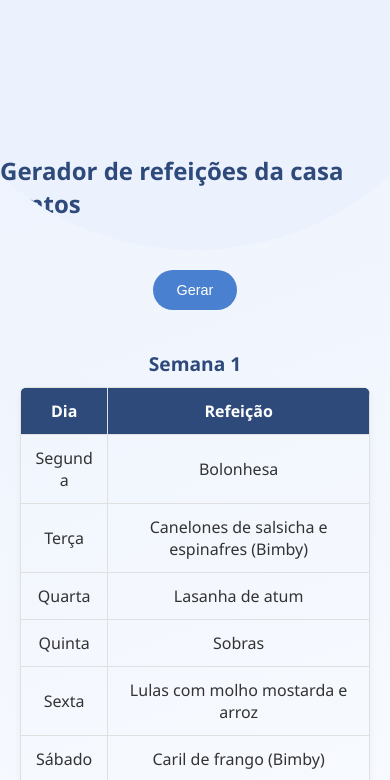
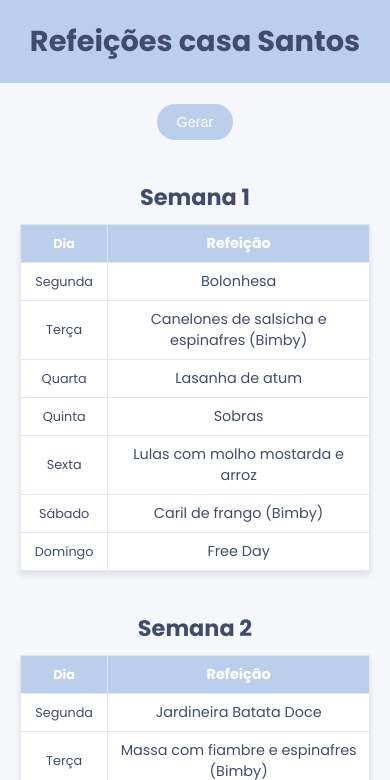
Before and after one commit to manel1874/meal-prep, a plain HTML site: page index.html in a window 390 px wide. Both pictures are taken after a click on the button "Gerar". Shown: the top 780 px of the page. Drawn offline with Linux system fonts and the light colour scheme.

Commit message:
feat: improve mobile view

```diff
--- a/index.html
+++ b/index.html
@@ -3,190 +3,134 @@
 <head>
   <meta charset="UTF-8" />
   <meta name="viewport" content="width=device-width, initial-scale=1.0"/>
-  <title>Meal Prep Generator</title>
+  <title>Refeições casa Santos</title>
+  <!-- Importing Poppins font for a modern look -->
+  <link href="https://fonts.googleapis.com/css2?family=Poppins:wght@400;500;700&display=swap" rel="stylesheet">
   <style>
-    /*
-      1) GENERAL RESET & BODY STYLES
-    */
+    /* Reset and Base Styles */
     * {
       box-sizing: border-box;
       margin: 0;
       padding: 0;
     }
-
     body {
-      font-family: "Segoe UI", Tahoma, Geneva, Verdana, sans-serif;
-      background: linear-gradient(160deg, #ECF2FD 0%, #FFFFFF 100%);
-      color: #333;
+      font-family: 'Poppins', sans-serif;
+      background: #F5F7FA;
+      color: #414C6B;
     }
-
-    /*
-      2) HEADER / HERO SECTION
-    */
+    /* Full-width header */
     header {
-      position: relative;
       width: 100%;
-      height: 250px;
-      background: #ECF2FD;
-      /* Rounded shape effect */
-      clip-path: ellipse(70% 100% at 50% 0%);
-      display: flex;
-      align-items: flex-end;
-      justify-content: center;
-      padding-bottom: 30px;
-      box-shadow: 0 2px 10px rgba(0, 0, 0, 0.05);
+      background: #BBCFEC;
+      text-align: center;
+      padding: 20px 0;
     }
-
     header h1 {
-      font-size: 2rem;
-      font-weight: 600;
-      color: #2E4A7B; /* A darker shade of blue for contrast */
+      color: #414C6B;
+      font-size: 2.5rem;
+      font-weight: 700;
+      margin: 0;
     }
-
-    /*
-      3) TOP NAV / REQUEST BUTTON
-      (If you want a "Request" button in the top-right corner, for example.)
-    */
-    .top-nav {
-      position: absolute;
-      top: 20px;
-      right: 20px;
+    /* Full-width separator line */
+    .separator {
+      border: none;
+      height: 1px;
+      background-color: #ffffff;
+      margin: 0;
     }
-
-    .request-button {
-      padding: 10px 20px;
-      background: #2E4A7B;
-      color: #fff;
-      border: none;
-      border-radius: 25px;
-      cursor: pointer;
-      font-size: 0.9rem;
-      transition: background 0.3s ease;
-    }
-
-    .request-button:hover {
-      background: #3E5E99;
-    }
-
-    /*
-      4) MAIN CONTAINER
-    */
+    /* Main container for content below the separator */
     main {
       max-width: 900px;
-      margin: 0 auto;
-      padding: 20px;
+      margin: 20px auto;
+      padding: 0 20px;
     }
-
-    /*
-      5) GENERATE BUTTON
-    */
+    /* Generate button styling */
     .generate-btn {
       display: block;
-      margin: 0 auto 30px auto;
+      margin: 20px auto 30px;
       padding: 12px 24px;
       font-size: 1rem;
       color: #fff;
-      background: #4A80D0;
+      background: #BBCFEC;
       border: none;
       border-radius: 25px;
       cursor: pointer;
       transition: background 0.3s ease;
     }
-
     .generate-btn:hover {
-      background: #5E90E0;
+      background: #414C6B;
     }
-
-    /*
-      6) TABLE STYLES
-         - Use table-layout: fixed to avoid columns expanding with text.
-         - Use word-wrap / word-break to ensure long text fits.
-    */
+    /* Table Styles */
     table {
       width: 100%;
-      table-layout: fixed; /* Important: fixed layout */
+      table-layout: fixed;
       border-collapse: collapse;
       margin-bottom: 40px;
-      border-radius: 8px;
-      overflow: hidden; /* Rounds corners if you set a radius on table or container */
-      box-shadow: 0 2px 8px rgba(0, 0, 0, 0.05);
+      background: #fff;
+      box-shadow: 0 4px 6px rgba(0,0,0,0.1);
     }
-
     thead {
-      background: #2E4A7B;
+      background: #BBCFEC;
     }
-
     th, td {
       padding: 12px;
       text-align: center;
-      border: 1px solid #e0e0e0;
-      word-wrap: break-word;    /* or word-break: break-word; */
-      white-space: normal;      /* ensures wrapping if words are too long */
+      border: 1px solid #e2e8f0;
+      word-wrap: break-word;
     }
-
+    /* Ensure header text is white */
     th {
       color: #fff;
       font-weight: 600;
     }
-
-    /* Force two-column widths so day/meal columns don’t keep resizing */
-    th:nth-child(1),
-    td:nth-child(1) {
-      width: 25%; /* day column */
+    /* Force Day column to stay on one line */
+    th:first-child, td:first-child {
+      width: 25%;
+      white-space: nowrap;
     }
-    th:nth-child(2),
-    td:nth-child(2) {
-      width: 75%; /* meal column */
+    th:nth-child(2), td:nth-child(2) {
+      width: 75%;
     }
-
-    /*
-      7) WEEK TITLE
-    */
+    /* Week Title styling */
     .week-title {
       margin: 40px 0 10px;
       text-align: center;
-      font-size: 1.4rem;
+      font-size: 1.8rem;
       font-weight: 600;
-      color: #2E4A7B;
+      color: #414C6B;
     }
-
-    /*
-      8) MEDIA QUERIES (Optional)
-      If you want smaller text on mobile, etc.
-    */
+    /* Mobile Adjustments */
     @media (max-width: 600px) {
       header h1 {
-        font-size: 1.5rem;
+        font-size: 1.8rem;
       }
       .generate-btn {
         font-size: 0.9rem;
+        padding: 10px 20px;
       }
       .week-title {
-        font-size: 1.2rem;
+        font-size: 1.4rem;
+      }
+      th, td {
+        padding: 8px;
+        font-size: 0.9rem;
+      }
+      th:first-child, td:first-child {
+        font-size: 0.8rem;
       }
     }
   </style>
 </head>
 <body>
-
-  <!-- Top Nav + Request Button (optional) -->
-  <div class="top-nav">
-    <button class="request-button">Request</button>
-  </div>
-
-  <!-- Header / Hero Section -->
   <header>
-    <h1>Gerador de refeições da casa Santos</h1>
+    <h1>Refeições casa Santos</h1>
   </header>
-
+  <!-- Separator line -->
+  <hr class="separator" />
   <main>
-    <!-- Generate Button -->
     <button class="generate-btn" onclick="generateMealPlan()">Gerar</button>
-
-    <!-- Where the plan will be displayed -->
     <div id="mealPlan"></div>
   </main>
-
   <script>
     // Predefined meals lists
     const fishMeals = [
@@ -246,17 +190,17 @@
       return array;
     }
 
-    // Generate a two-week meal plan following the rules:
-    // - Domingo = Dia livre
-    // - Quinta = Sobras
+    // Generate a two-week meal plan following these rules:
+    // - Domingo = Free Day
+    // - Thursday = Sobras
     // - Sexta = Fish
-    // - Among Mon, Tue, Wed, Sat => pick 1 fish, rest meat
-    // - Avoid repetition across the 2 weeks
+    // - Among Mon, Tue, Wed, Sat => pick 1 fish and 3 meat
+    // - Avoid repetition across both weeks
     function generateMealPlan() {
       const mealPlanDiv = document.getElementById("mealPlan");
       mealPlanDiv.innerHTML = ""; // Clear previous plan
 
-      // Create shuffled copies to avoid repeating meals across weeks
+      // Create shuffled copies to avoid repeating meals
       let fishPool = shuffleArray([...fishMeals]);
       let meatPool = shuffleArray([...meatMeals]);
 
@@ -264,29 +208,26 @@
       const days = ["Segunda", "Terça", "Quarta", "Quinta", "Sexta", "Sábado", "Domingo"];
 
       for (let week = 1; week <= weeks; week++) {
-        // Initialize plan object
         let weekPlan = {};
 
-        // Fixed days
+        // Fixed days:
         weekPlan["Quinta"] = "Sobras";
-        weekPlan["Domingo"] = "Dia livre";
-
-        // Sexta always fish
+        weekPlan["Domingo"] = "Free Day";
         weekPlan["Sexta"] = fishPool.pop();
 
-        // Among Mon, Tue, Wed, Sat => pick 1 fish day, rest meat
+        // Among Segunda, Terça, Quarta, Sábado: pick 1 fish day and assign meat to the rest
         let remainingDays = ["Segunda", "Terça", "Quarta", "Sábado"];
         const randomIndex = Math.floor(Math.random() * remainingDays.length);
         const fishDay = remainingDays[randomIndex];
         weekPlan[fishDay] = fishPool.pop();
         remainingDays.splice(randomIndex, 1);
 
-        // Remaining days => meat
+        // Assign meat meals to the remaining days
         for (let day of remainingDays) {
           weekPlan[day] = meatPool.pop();
         }
 
-        // Build HTML
+        // Build the week's display
         const weekTitle = document.createElement("div");
         weekTitle.className = "week-title";
         weekTitle.textContent = "Semana " + week;
```
